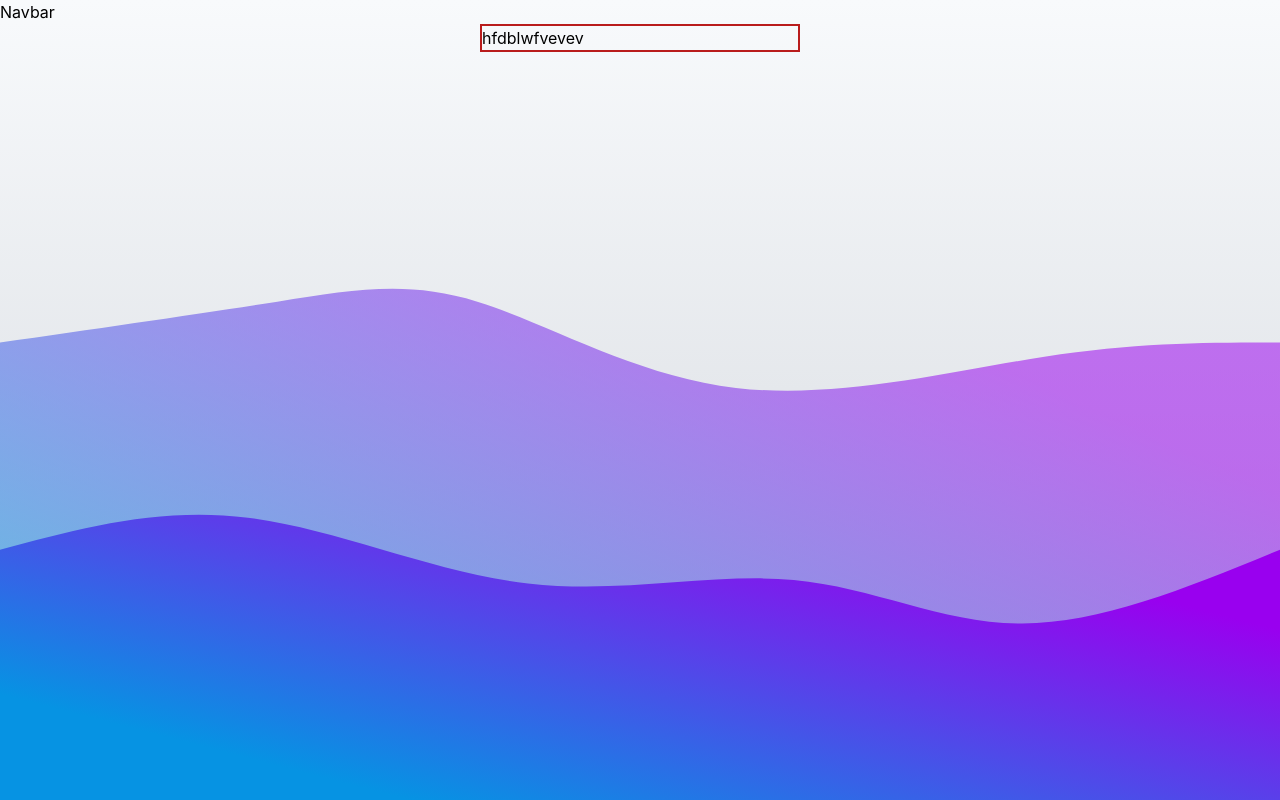
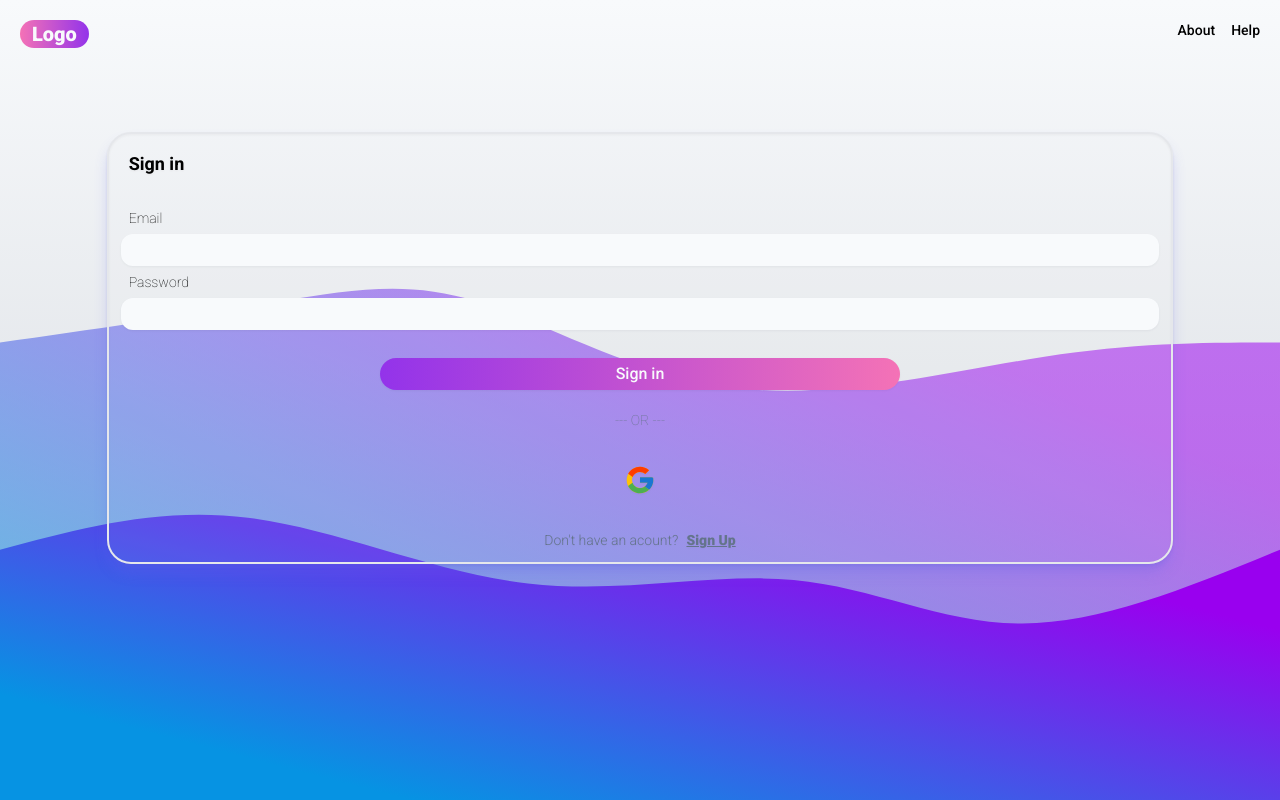
Before and after one commit to ziddou701/Waxtan, a React (Create React App) app: page / in a window 1280 px wide. Built offline with nearby package versions, Linux system fonts and the light colour scheme.

Commit message:
Landing page first iteration(Front end only)

```diff
--- a/package.json
+++ b/package.json
@@ -3,6 +3,7 @@
   "version": "0.1.0",
   "private": true,
   "dependencies": {
+    "@fontsource/roboto": "^5.1.1",
     "cra-template": "1.2.0",
     "react": "^19.0.0",
     "react-dom": "^19.0.0",
--- a/public/index.html
+++ b/public/index.html
@@ -10,6 +10,10 @@
       content="Web site created using create-react-app"
     />
     <link rel="apple-touch-icon" href="%PUBLIC_URL%/logo192.png" />
+
+    <link rel="preconnect" href="https://fonts.googleapis.com">
+    <link rel="preconnect" href="https://fonts.gstatic.com" crossorigin>
+    <link href="https://fonts.googleapis.com/css2?family=Roboto:ital,wght@0,100..900;1,100..900&display=swap" rel="stylesheet">
     <!--
       manifest.json provides metadata used when your web app is installed on a
       user's mobile device or desktop. See https://developers.google.com/web/fundamentals/web-app-manifest/
--- a/src/App.css
+++ b/src/App.css
@@ -1,3 +1,4 @@
 .App {
   text-align: center;
+  font-family: ;
 }
--- a/src/index.css
+++ b/src/index.css
@@ -1,8 +1,6 @@
 body {
   margin: 0;
-  font-family: -apple-system, BlinkMacSystemFont, 'Segoe UI', 'Roboto', 'Oxygen',
-    'Ubuntu', 'Cantarell', 'Fira Sans', 'Droid Sans', 'Helvetica Neue',
-    sans-serif;
+  font-family: 'roboto', serif;
   -webkit-font-smoothing: antialiased;
   -moz-osx-font-smoothing: grayscale;
 }
--- a/src/pages/Landingpage.js
+++ b/src/pages/Landingpage.js
@@ -19,7 +19,7 @@ const LandingPage = () => {
             {/* Navigation bar at top of screen */}
             <Navbar/>
 
-            {/*Signin form*/}
+            {/*Sign in form*/}
             <Signinform/>
 
         </div>
--- a/src/pages/components/Navbar.js
+++ b/src/pages/components/Navbar.js
@@ -1,7 +1,9 @@
 const Navbar = () => {
     return (
-        <div>
-            Navbar
+        <div className="w-full px-5 py-5 flex flex-row">
+            <h1 className=" w-fit px-3 text-xl font-black text-slate-50 rounded-3xl bg-gradient-to-r from-pink-400 to-purple-600 "> Logo </h1>
+            <a href="" className="text-sm font-medium ml-auto" > About </a>
+            <a href="" className="text-sm font-medium ml-4" > Help</a>
         </div>
     );
 }
--- a/src/pages/components/Signinform.js
+++ b/src/pages/components/Signinform.js
@@ -1,7 +1,44 @@
 const Signinform = () => {
     return(
-        <div className=" border-red-700 border-solid border-2 mx-auto w-1/4">
-            hfdblwfvevev
+        <div className="rounded-3xl border-2 mx-auto p-3 w-5/6 relative top-16 drop-shadow-sm shadow-lg shadow-indigo-500/30 bg-slate-50/5 ">
+
+            {/* Sign in form */}
+            <form action="">
+                <h2 className="font-bold text-lg my-1 mx-2 w-fit"> Sign in </h2>
+
+                <div  className=" w-full mx-auto" >
+                    <br/>
+                    <label for="email" className=" font-thin text-sm ml-2 ">Email</label><br/>
+                    <input type="email" id="email" name="email" className=" w-full mx-auto my-1 px-3 py-1 rounded-xl bg-slate-50 ">
+                    </input><br/>
+
+
+                    <label for="pwd" className=" font-thin text-sm ml-2 ">Password</label><br/>
+                    <input type="password" id="pwd" name="pwd" className=" w-full mx-auto my-1 px-3 py-1 rounded-xl bg-slate-50 ">
+                    </input><br/>
+
+                    <div className="w-1/2 mx-auto rounded-3xl py-1 bg-gradient-to-r from-purple-600 to-pink-400 mt-6">
+                        <button className="w-full text-slate-50 font-medium"> Sign in </button>
+                    </div>
+                </div>
+            </form>
+
+            <h4 className="mx-auto w-fit mt-5 mb-0 text-sm font-thin text-slate-500" > --- OR --- </h4>
+
+            <div className="w-full mt-0">
+                <svg xmlns="http://www.w3.org/2000/svg" x="0px" y="0px" width="100" height="100" viewBox="0 0 48 48"
+                    className="w-8 mx-auto">
+                <path fill="#FFC107" d="M43.611,20.083H42V20H24v8h11.303c-1.649,4.657-6.08,8-11.303,8c-6.627,0-12-5.373-12-12c0-6.627,5.373-12,12-12c3.059,0,5.842,1.154,7.961,3.039l5.657-5.657C34.046,6.053,29.268,4,24,4C12.955,4,4,12.955,4,24c0,11.045,8.955,20,20,20c11.045,0,20-8.955,20-20C44,22.659,43.862,21.35,43.611,20.083z"></path><path fill="#FF3D00" d="M6.306,14.691l6.571,4.819C14.655,15.108,18.961,12,24,12c3.059,0,5.842,1.154,7.961,3.039l5.657-5.657C34.046,6.053,29.268,4,24,4C16.318,4,9.656,8.337,6.306,14.691z"></path><path fill="#4CAF50" d="M24,44c5.166,0,9.86-1.977,13.409-5.192l-6.19-5.238C29.211,35.091,26.715,36,24,36c-5.202,0-9.619-3.317-11.283-7.946l-6.522,5.025C9.505,39.556,16.227,44,24,44z"></path><path fill="#1976D2" d="M43.611,20.083H42V20H24v8h11.303c-0.792,2.237-2.231,4.166-4.087,5.571c0.001-0.001,0.002-0.001,0.003-0.002l6.19,5.238C36.971,39.205,44,34,44,24C44,22.659,43.862,21.35,43.611,20.083z"></path>
+                </svg>
+            </div>
+
+            <div className="w-fit mx-auto grid grid-flow-row">
+                <p className="text-sm font-light text-slate-500"> Don't have an acount?
+                <a href="" className="ml-2 text-sm font-black text-slate-500 underline">Sign Up</a>
+                </p>
+            </div>
+
+
         </div>
     );
 }
```
Also changed, not shown: 1 other file (tests, documents, lock files or other folders).
